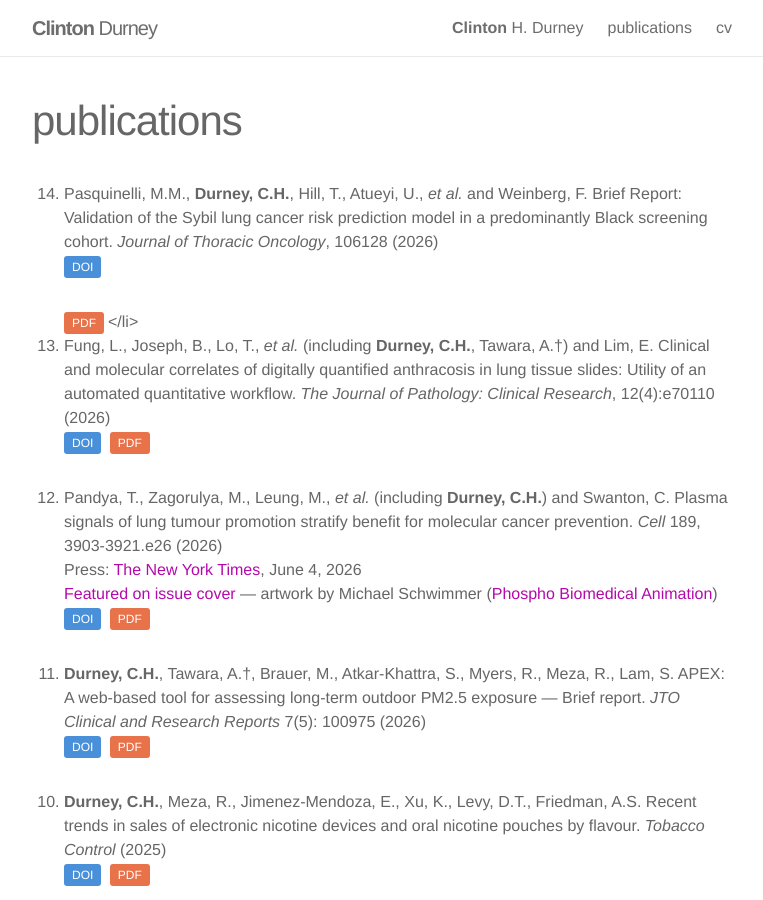
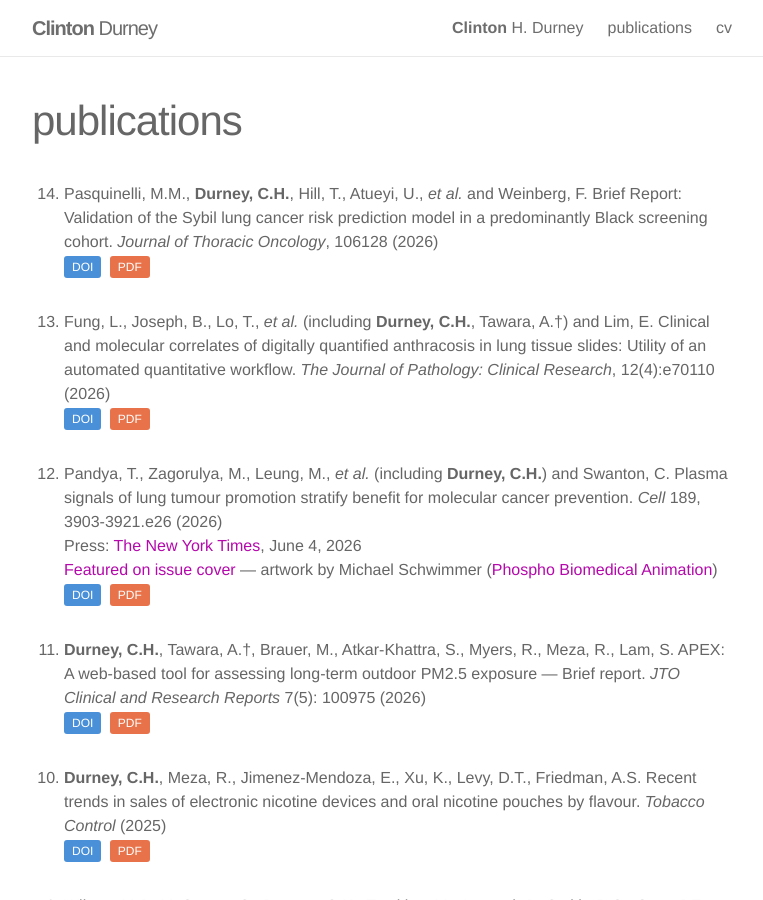
Before and after one commit to clintondurney/clintondurney.github.io, a Jekyll site: the page built from _pages/publications.md, in a window 1280 px wide and 900 px high. Shown: the whole window, without its empty margins (258-1021 px from the left). Built offline with Jekyll 4.4.1, drawn with Linux system fonts in a browser that asks for light colours; nearby versions of some CDN libraries.

Commit message:
pdf added

```diff
--- a/_pages/publications.md
+++ b/_pages/publications.md
@@ -21,7 +21,7 @@
 
 <ol reversed class="publications">
   <li>Pasquinelli, M.M., <strong>Durney, C.H.</strong>, Hill, T., Atueyi, U., <em>et al.</em> and Weinberg, F. Brief Report: Validation of the Sybil lung cancer risk prediction model in a predominantly Black screening cohort. <em>Journal of Thoracic Oncology</em>, 106128 (2026)<br>
-  <a href="https://doi.org/10.1016/j.jtho.2026.106128" class="btn-doi">DOI</a></li>
+  <a href="https://doi.org/10.1016/j.jtho.2026.106128" class="btn-doi">DOI</a>
   <a href="/assets/pdfs/PasquanelliEtal_2026_SybilBlack.pdf" class="btn-pdf">PDF</a></li>
 
   <li> Fung, L., Joseph, B., Lo, T., <em>et al.</em> (including <strong>Durney, C.H.</strong>, Tawara, A.&dagger;) and Lim, E. Clinical and molecular correlates of digitally quantified anthracosis in lung tissue slides: Utility of an automated quantitative workflow. <em>The Journal of Pathology: Clinical Research</em>, 12(4):e70110 (2026) <br>
```
